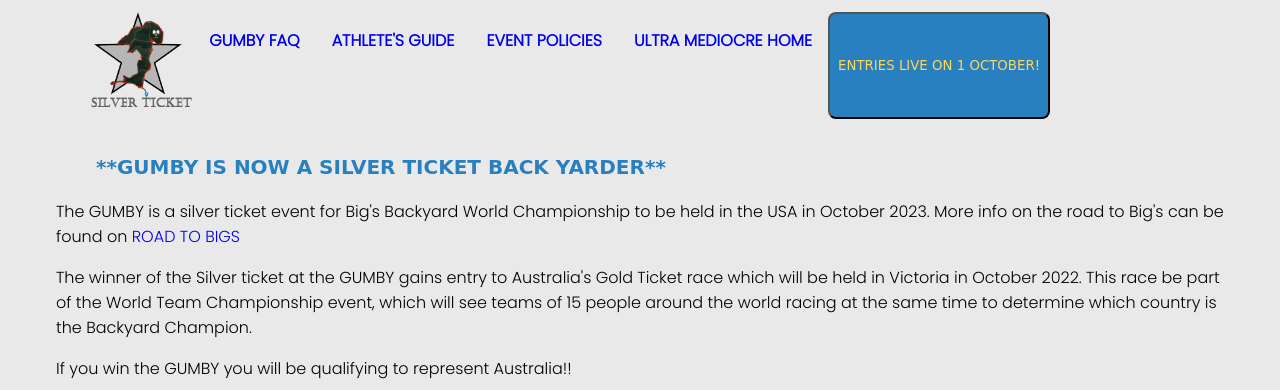
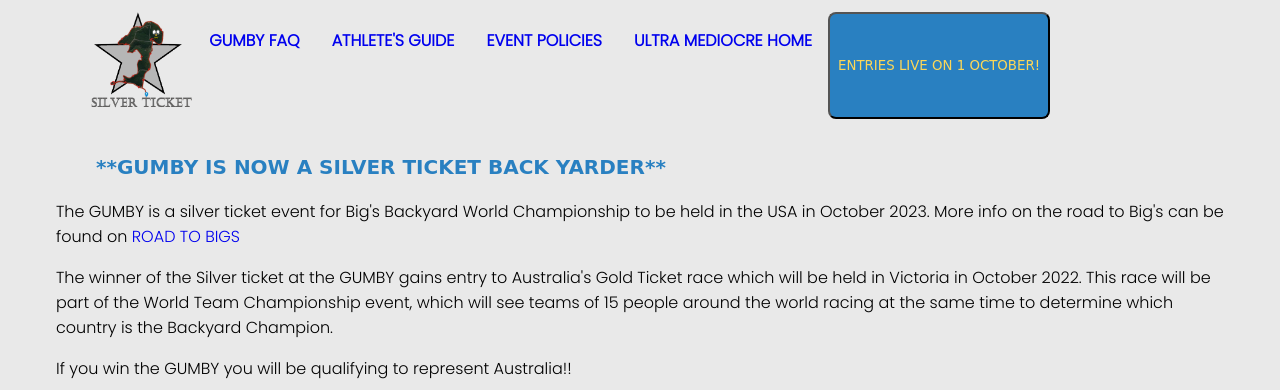
Before and after one commit to elliotrunsalot/UMRoCUAT, a plain HTML site: page GUMBY_2022.html in a window 1280 px wide. Shown: the part 269-659 px from the top of the page. Drawn offline with nearby package versions, Linux system fonts and the light colour scheme; a web font is replaced by a local one.

Commit message:
Update GUMBY_2022.html

```diff
--- a/GUMBY_2022.html
+++ b/GUMBY_2022.html
@@ -59,7 +59,7 @@
         </h3>
     	<p>The GUMBY is a silver ticket event for Big's Backyard World Championship to be held in the USA in October 2023.
             More info on the road to Big's can be found on <a href="https://backyardultra.com/road-to-bigs">ROAD TO BIGS</a></p>
-        <p>The winner of the Silver ticket at the GUMBY gains entry to Australia's Gold Ticket race which will be held in Victoria in October 2022. This race be part of the World Team Championship event, which will see teams of 15 people around the world racing at the same time to determine which country is the Backyard Champion.</p>
+        <p>The winner of the Silver ticket at the GUMBY gains entry to Australia's Gold Ticket race which will be held in Victoria in October 2022. This race will be part of the World Team Championship event, which will see teams of 15 people around the world racing at the same time to determine which country is the Backyard Champion.</p>
         <p>If you win the GUMBY you will be qualifying to represent Australia!!</p>
 
 	<h2>
```
